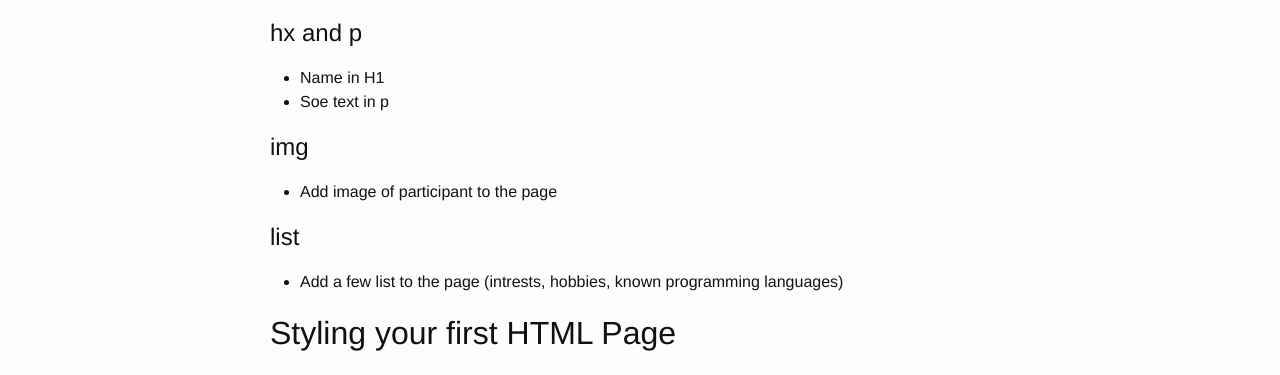
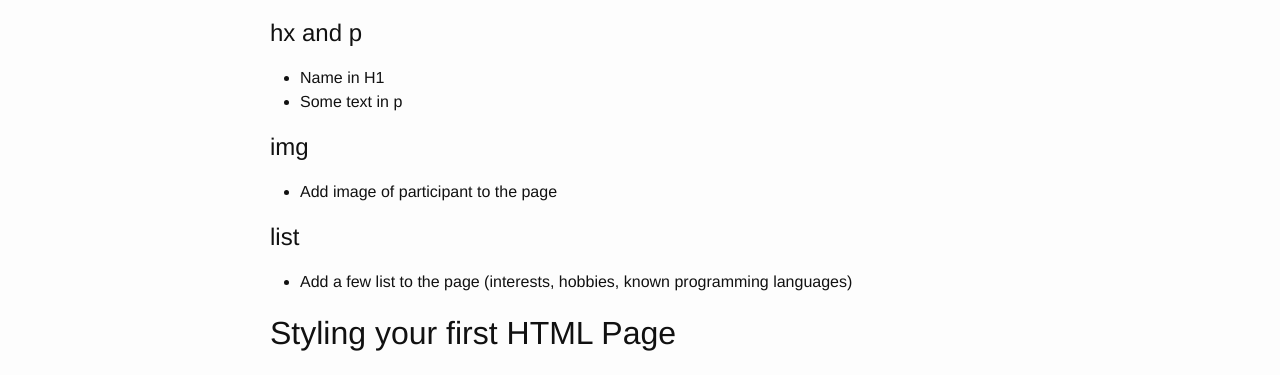
Before and after one commit to brug-be/railsgirls_guide, a Jekyll site: the page built from CoachGuide.md, in a window 1280 px wide. Shown: the part 392-767 px from the top of the page. Built offline with Jekyll 4.4.1, drawn with Linux system fonts in a browser that asks for light colours.

Commit message:
Fix small grammar mistakes.

```diff
--- a/CoachGuide.md
+++ b/CoachGuide.md
@@ -23,7 +23,7 @@ Some items that are required for following exercises:
 ## hx and p
 
 * Name in H1
-* Soe text in p
+* Some text in p
 
 ## img
 
@@ -31,7 +31,7 @@ Some items that are required for following exercises:
 
 ## list
 
-* Add a few list to the page (intrests, hobbies, known programming languages)
+* Add a few list to the page (interests, hobbies, known programming languages)
 
 # Styling your first HTML Page
 
```
